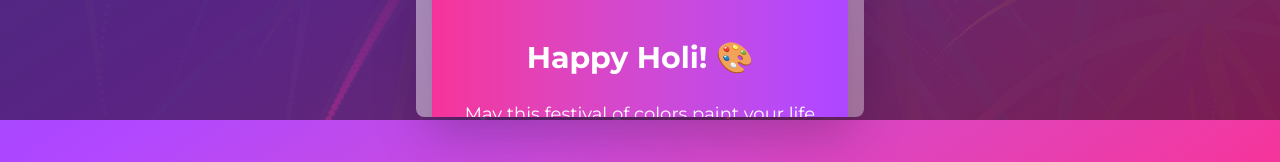
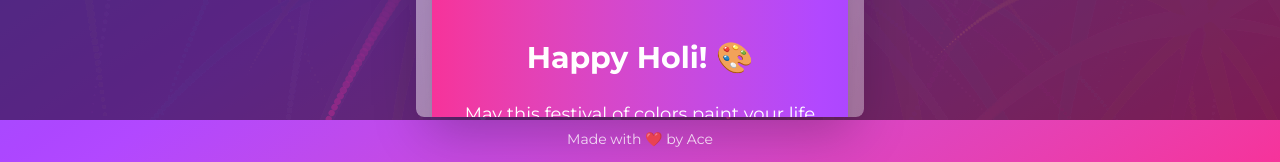
Before and after one commit to ACE-codes21/hpyholi, a Next.js app: page / in a window 1280 px wide. Shown: the part 680-842 px from the top of the page. Built offline with nearby package versions, Linux system fonts and the light colour scheme.

Commit message:
Add 'Made with ❤️ by Ace' footer

```diff
--- a/src/app/page.tsx
+++ b/src/app/page.tsx
@@ -45,6 +45,9 @@ export default function Home() {
       }>
         <HomeContent />
       </Suspense>
+      <footer className="absolute bottom-4 w-full text-center text-white/80 text-sm z-10">
+        Made with ❤️ by Ace
+      </footer>
     </main>
   );
 }
```
